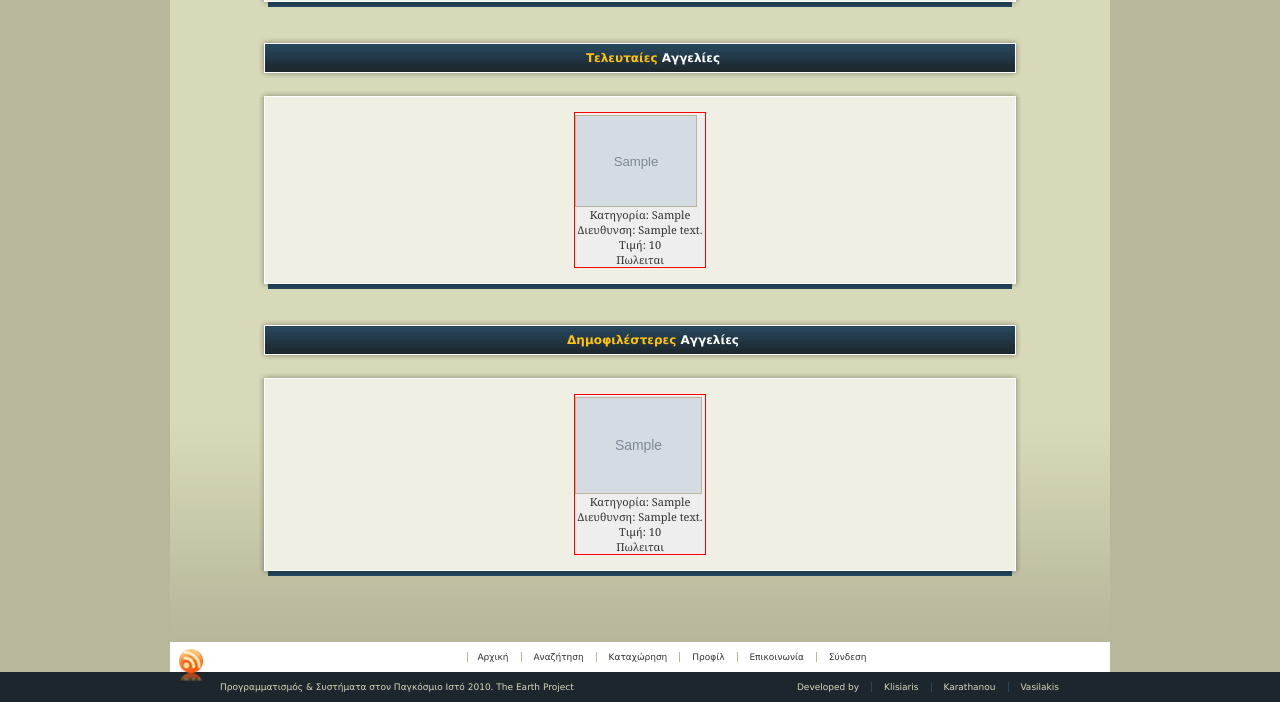
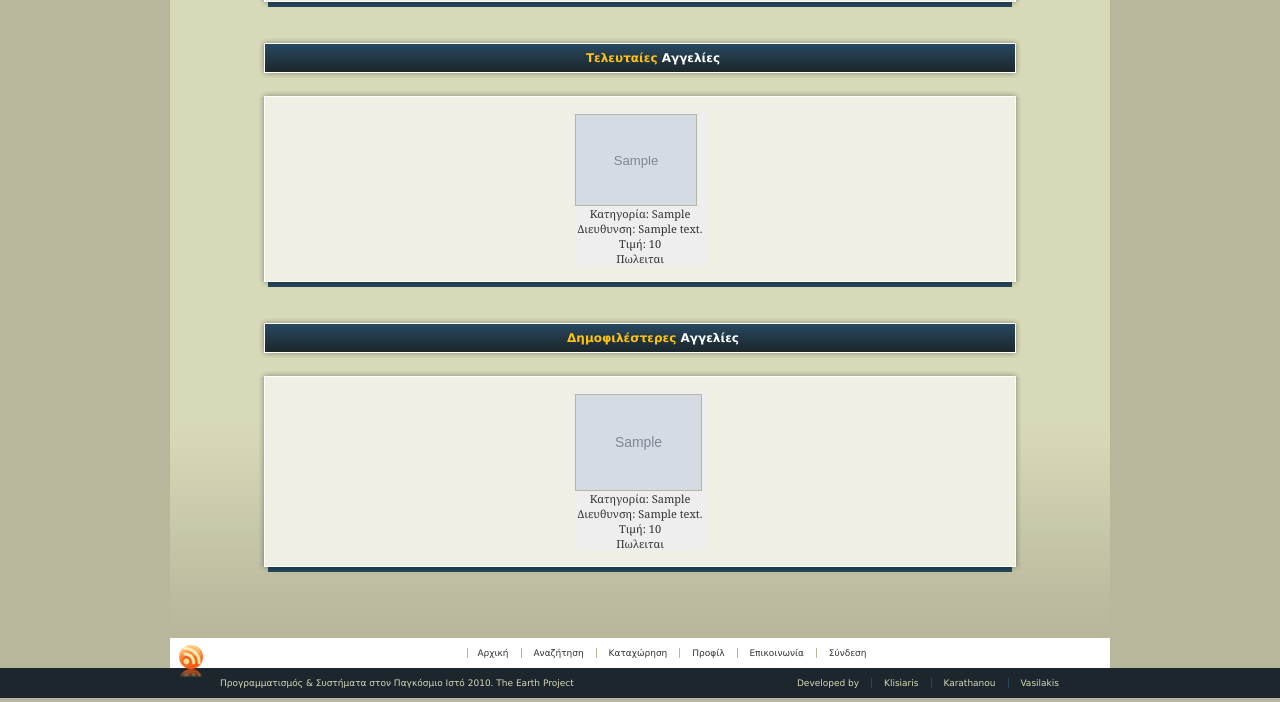
Before and after one commit to vasilakisfil/akinita, a PHP site: page /main.php in a window 1280 px wide. Shown: the part 985-1687 px from the top of the page. Run offline with PHP 8.4, Linux system fonts and the light colour scheme; tables that the repository leaves empty hold one stand-in row (values such as "Sample post"); grey boxes marked "Sample" are stand-in pictures; some libraries are stand-ins or nearby versions.

Commit message:
red borders removed
git-svn-id: http://127.0.0.1/svn/earth@350 7c98068c-6452-4d1e-908a-a0b02d9f98b2

```diff
--- a/site/mystyle.css
+++ b/site/mystyle.css
@@ -1079,7 +1079,7 @@ ul#mainPageAdvsLayout,
         min-height: 150px;
         background: #eee;
 		vertical-align: top;
-		border:1px solid red;
+
     }
 
 	ul#mainPageAdvsLayout img {
```
